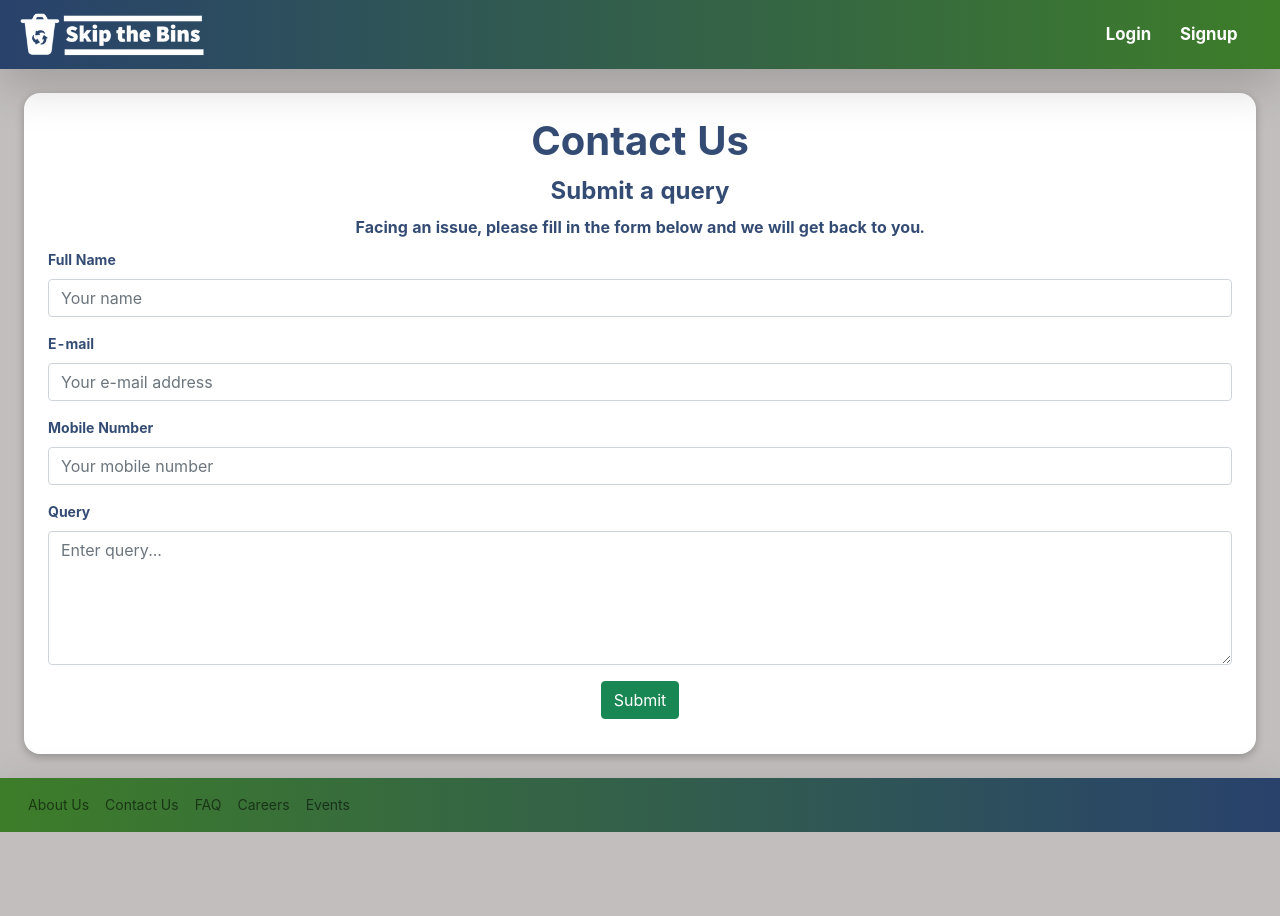
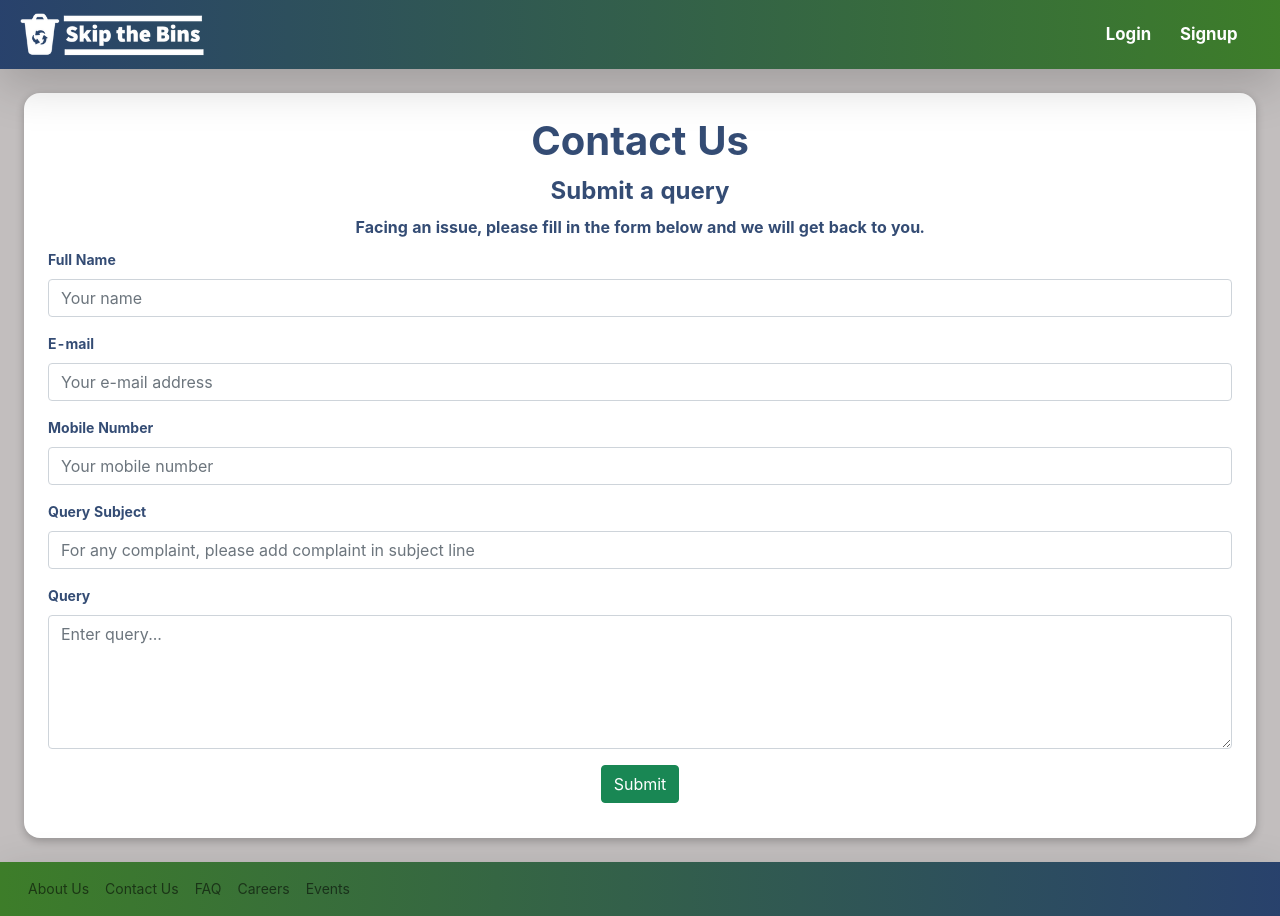
Before and after one commit to Lokansh/SkipTheBins-FrontEnd, a React (Create React App) app: page /contactus/submitquery in a window 1280 px wide. Before the commit the page ends 832 px from the top, so only its background shows below. Built offline with nearby package versions, Linux system fonts and the light colour scheme.

Commit message:
Query form changes

```diff
--- a/src/components/contactUs/AdminDisplayQueries.js
+++ b/src/components/contactUs/AdminDisplayQueries.js
@@ -45,6 +45,7 @@ function AdminDisplayQueries() {
         <td>{query.name}</td>
         <td>{query.email}</td>
         <td>{query.mobile}</td>
+        <td>{query.querySubject}</td>
         <td>{query.query}</td>
       </tr>
     );
@@ -92,6 +93,7 @@ function AdminDisplayQueries() {
             <th>Name</th>
             <th>Email</th>
             <th>Mobile</th>
+            <th>Query Subject</th>
             <th>Query</th>
           </tr>
         </thead>
--- a/src/components/contactUs/SubmitQueryForm.js
+++ b/src/components/contactUs/SubmitQueryForm.js
@@ -18,16 +18,19 @@ function SubmitQueryForm() {
   const [name, setName] = useState("");
   const [email, setEmail] = useState("");
   const [mobile, setMobile] = useState("");
+  const [querySubject, setQuerySubject] = useState("");
   const [query, setQuery] = useState("");
   const [submitSuccess, setSubmitSuccess] = useState(false);
 
   const [nameErrorMsg, setNameErrorMsg] = useState("");
   const [emailErrorMsg, setEmailErrorMsg] = useState("");
   const [mobileErrorMsg, setMobileErrorMsg] = useState("");
+  const [querySubjectErrorMsg, setQuerySubjectErrorMsg] = useState("");
   const [queryErrorMsg, setQueryErrorMsg] = useState("");
   const [isName, setIsName] = useState(false);
   const [isEmail, setIsEmail] = useState(false);
   const [isMobile, setIsMobile] = useState(false);
+  const [isQuerySubject, setIsQuerySubject] = useState(false);
   const [isQuery, setIsQuery] = useState(false);
   const [isData, setIsData] = useState(false);
 
@@ -70,6 +73,17 @@ function SubmitQueryForm() {
       setMobile(e.target.value);
     }
   };
+  const handleQuerySubject = (e) => {
+    if (!e.target.value) {
+      setQuerySubjectErrorMsg("Please provide your query subject");
+      setIsQuerySubject(false);
+    } else {
+      setIsData(true);
+      setIsQuerySubject(true);
+      setQuerySubjectErrorMsg("");
+      setQuerySubject(e.target.value);
+    }
+  };
   const handleQuery = (e) => {
     if (!e.target.value) {
       setQueryErrorMsg("Please provide your query");
@@ -87,12 +101,19 @@ function SubmitQueryForm() {
       nameErrorMsg.length > 0 ||
       emailErrorMsg.length > 0 ||
       mobileErrorMsg.length > 0 ||
+      querySubjectErrorMsg.length > 0 ||
       queryErrorMsg.length > 0
     ) {
       toast.error("Please resolve error");
     } else if (!isData) {
       toast.error("Please enter some data");
-    } else if (!isName || !isEmail || !isMobile || !isQuery) {
+    } else if (
+      !isName ||
+      !isEmail ||
+      !isMobile ||
+      !isQuerySubject ||
+      !isQuery
+    ) {
       toast.error("Please fill data in all fields of the form");
     } else {
       submitQueryApiCall();
@@ -104,6 +125,7 @@ function SubmitQueryForm() {
       name: name,
       email: email,
       mobile: mobile,
+      querySubject: querySubject,
       query: query,
     };
     axios
@@ -201,6 +223,17 @@ function SubmitQueryForm() {
                 {mobileErrorMsg.length > 0 ? mobileErrorMsg : ""}
               </Form.Text>
             </Form.Group>
+            <Form.Group className="mb-3" controlId="querySubject">
+              <Form.Label>Query Subject</Form.Label>
+              <Form.Control
+                type="text"
+                placeholder="For any complaint, please add complaint in subject line"
+                onChange={handleQuerySubject}
+              />
+              <Form.Text style={{ color: "red" }}>
+                {querySubjectErrorMsg.length > 0 ? querySubjectErrorMsg : ""}
+              </Form.Text>
+            </Form.Group>
             <Form.Group className="mb-3" controlId="query">
               <Form.Label>Query</Form.Label>
               <Form.Control
```
